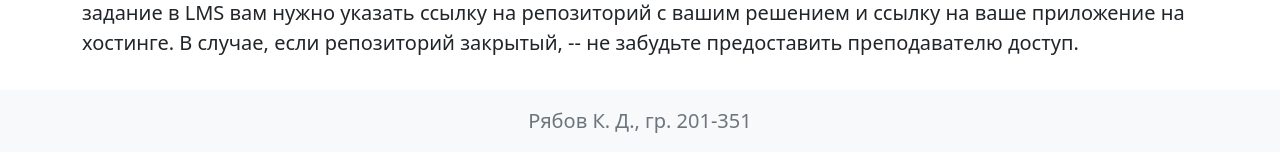
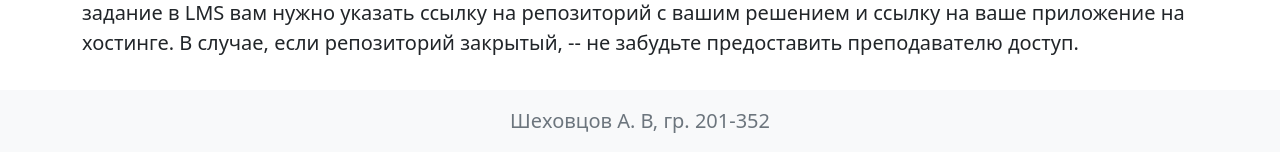
Before and after one commit to 14rty/WebDevMPU, a Flask app: page / in a window 1280 px wide. Shown: the part 2099-2251 px from the top of the page. Run offline with Flask 2, Linux system fonts and the light colour scheme.

Commit message:
Update base.html

```diff
--- a/webLab2/app/templates/base.html
+++ b/webLab2/app/templates/base.html
@@ -56,7 +56,7 @@
 
   <footer class="footer mt-auto py-3 bg-light">
     <div class="container text-center">
-      <span class="text-muted">Рябов К. Д., гр. 201-351</span>
+      <span class="text-muted">Шеховцов А. В, гр. 201-352</span>
     </div>
   </footer>
 
```
